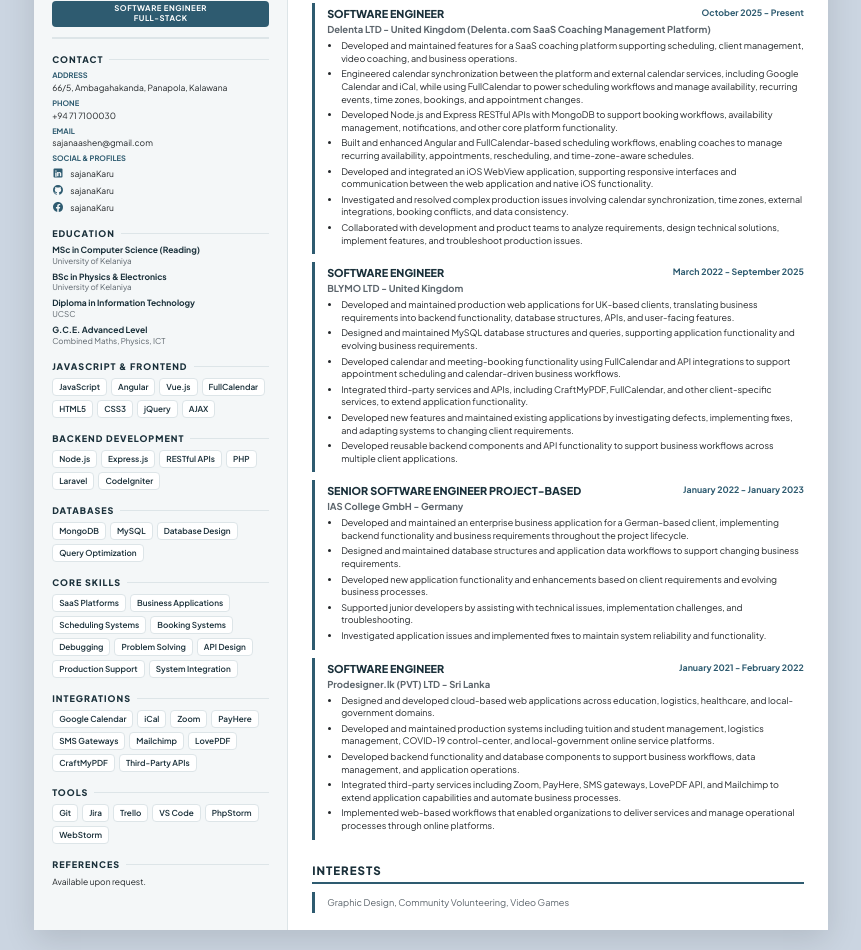
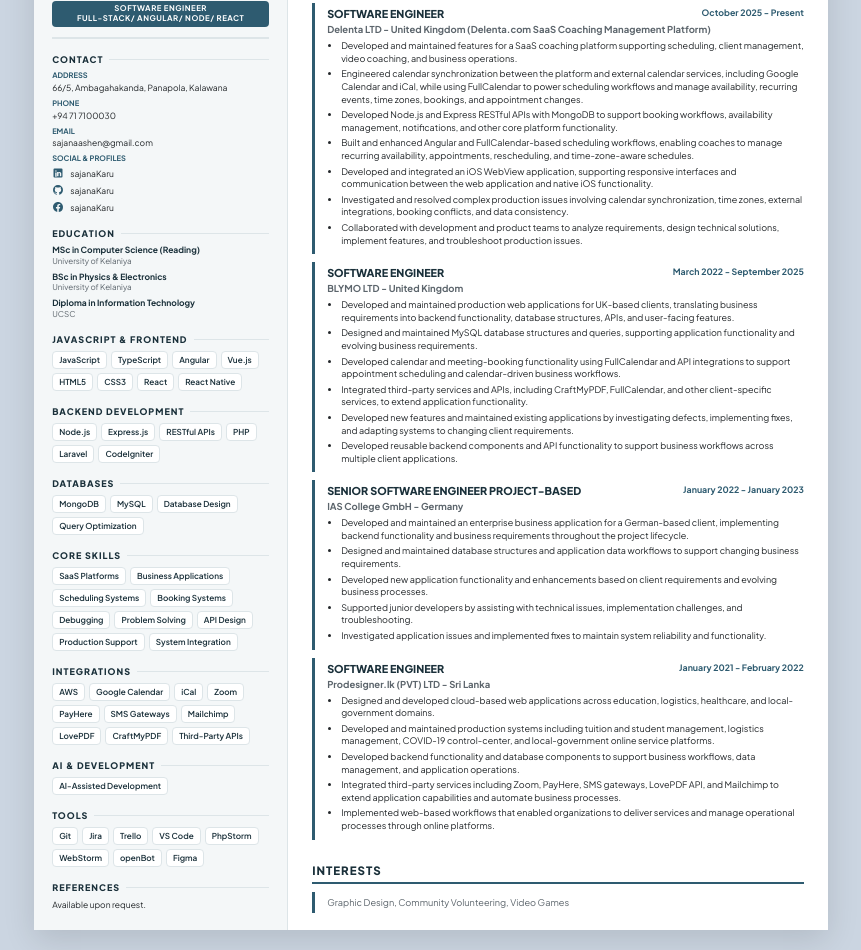
Before and after one commit to sajanaKaru/CV, a plain HTML site: page index.html in a window 1280 px wide. Shown: the part 213-1163 px from the top of the page, without its empty margins (209-1070 px from the left). Drawn offline with Linux system fonts and the light colour scheme; files whose address does not match are found by name.

Commit message:
Update CV: enhance title badge, add new skills, and refine education section

```diff
--- a/index.html
+++ b/index.html
@@ -322,7 +322,7 @@
 
       <div class="profile-block">
         <h1 class="name">SAJANA<br>KARUNARATHNA</h1>
-        <div class="title-badge">SOFTWARE ENGINEER<div>FULL-STACK</div></div>
+        <div class="title-badge">SOFTWARE ENGINEER<div>FULL-STACK/ Angular/ Node/ React</div></div>
       </div>
 
       <!-- PERSONAL / CONTACT INFO -->
@@ -376,11 +376,11 @@
           <li class="sidebar-edu-item">
             <div class="sidebar-edu-title">Diploma in Information Technology</div>
             <div class="sidebar-edu-sub">UCSC</div>
-          </li>
+          <!-- </li>
           <li class="sidebar-edu-item">
             <div class="sidebar-edu-title">G.C.E. Advanced Level</div>
             <div class="sidebar-edu-sub">Combined Maths, Physics, ICT</div>
-          </li>
+          </li> -->
         </ul>
       </div>
 
@@ -388,13 +388,13 @@
         <h2 class="section-title-sm">JavaScript &amp; Frontend</h2>
         <div class="skills-group">
           <span class="skill-tag">JavaScript</span>
+          <span class="skill-tag">TypeScript</span>
           <span class="skill-tag">Angular</span>
           <span class="skill-tag">Vue.js</span>
-          <span class="skill-tag">FullCalendar</span>
           <span class="skill-tag">HTML5</span>
           <span class="skill-tag">CSS3</span>
-          <span class="skill-tag">jQuery</span>
-          <span class="skill-tag">AJAX</span>
+          <span class="skill-tag">React</span>
+          <span class="skill-tag">React Native</span>
         </div>
       </div>
 
@@ -438,6 +438,7 @@
       <div>
         <h2 class="section-title-sm">Integrations</h2>
         <div class="skills-group">
+          <span class="skill-tag">AWS</span>
           <span class="skill-tag">Google Calendar</span>
           <span class="skill-tag">iCal</span>
           <span class="skill-tag">Zoom</span>
@@ -451,6 +452,15 @@
       </div>
 
       <div>
+        <h2 class="section-title-sm">AI &amp; Development</h2>
+        <div class="skills-group">
+          <span class="skill-tag">AI-Assisted Development</span>
+          <!-- <span class="skill-tag">Claude Code</span> -->
+          <!-- <span class="skill-tag">Codex</span> -->
+        </div>
+      </div>
+
+      <div>
         <h2 class="section-title-sm">Tools</h2>
         <div class="skills-group">
           <span class="skill-tag">Git</span>
@@ -459,6 +469,8 @@
           <span class="skill-tag">VS Code</span>
           <span class="skill-tag">PhpStorm</span>
           <span class="skill-tag">WebStorm</span>
+          <span class="skill-tag">openBot</span>
+          <span class="skill-tag">Figma</span>
         </div>
       </div>
 
```
